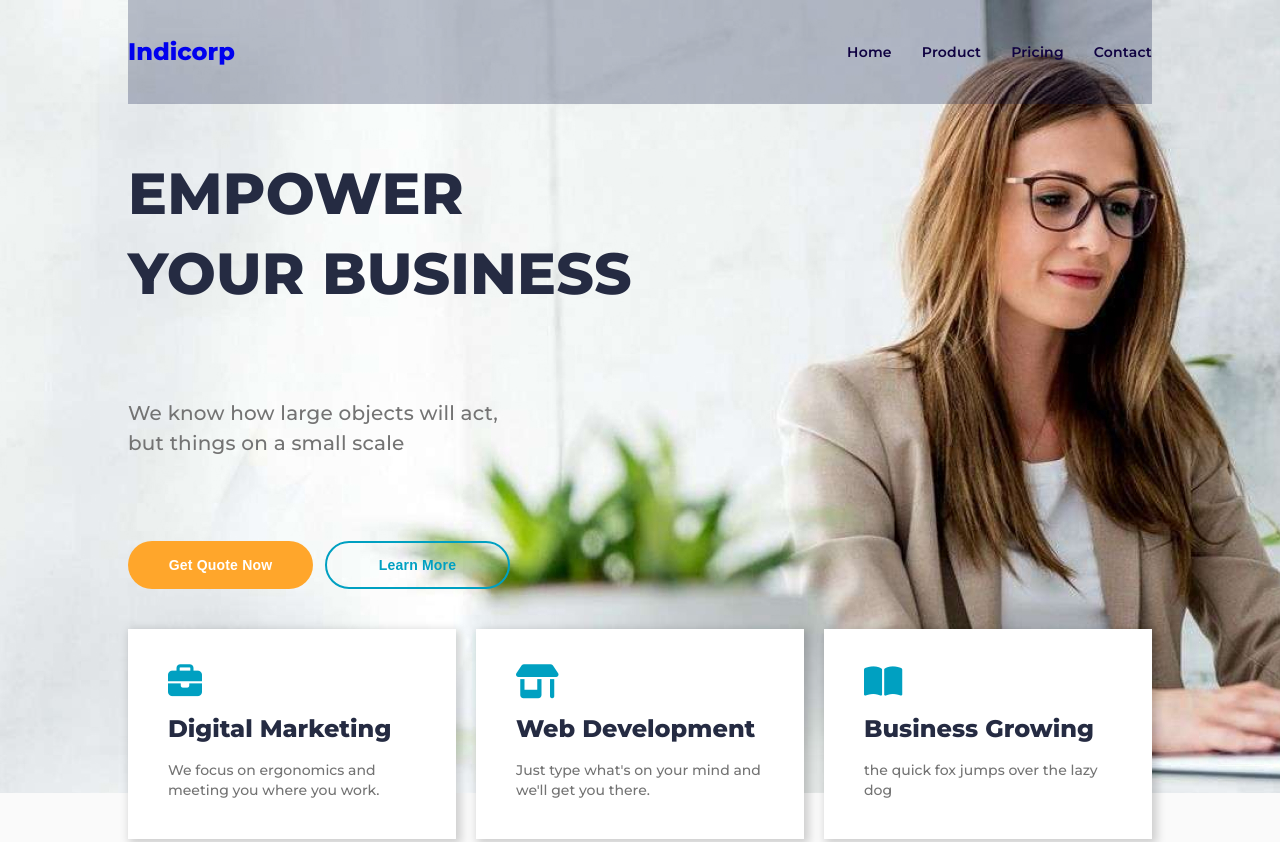
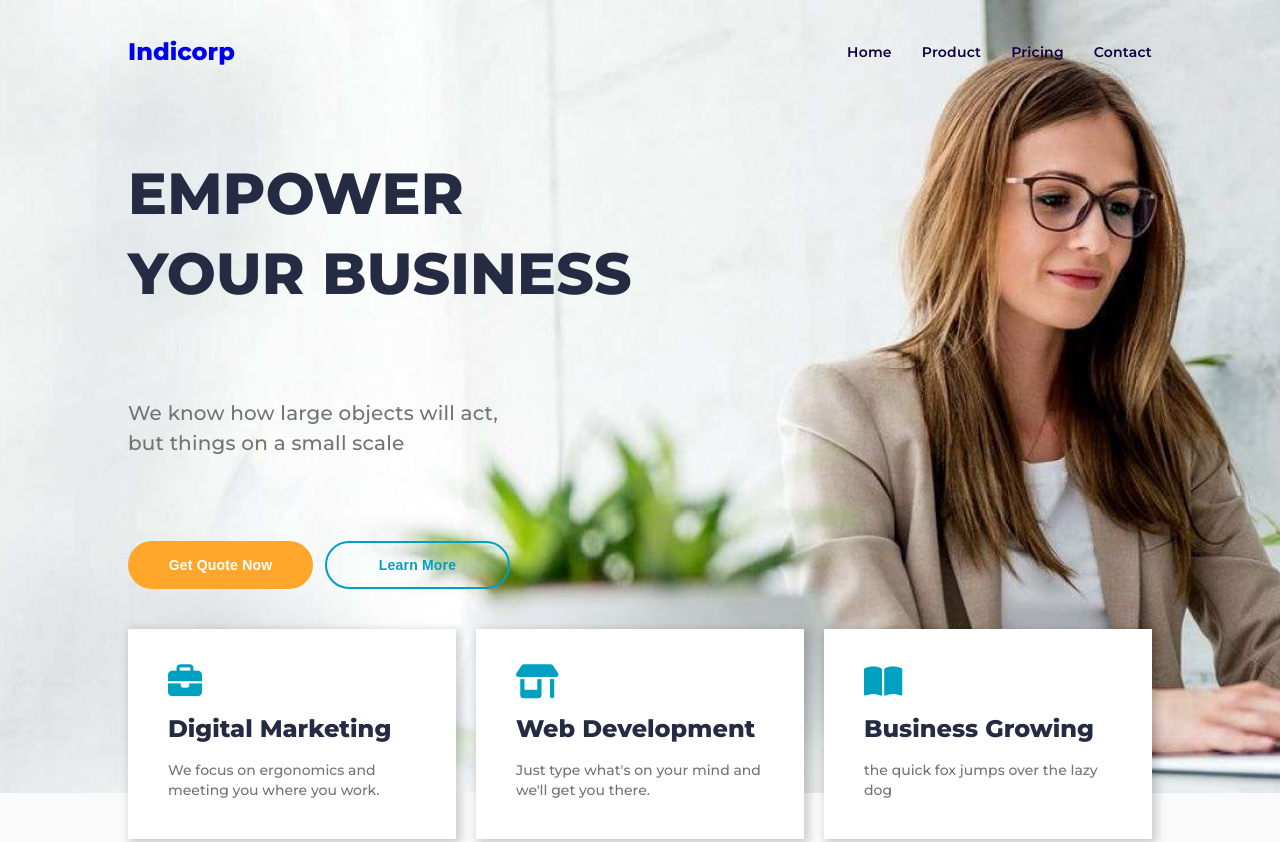
Before and after one commit to Bekoltiboyev/Indicorp-ste, a plain HTML site: page index.html in a window 1280 px wide. Shown: the top 842 px of the page. Drawn offline with nearby package versions, Linux system fonts and the light colour scheme.

Commit message:
navbar background color o'chirildi

```diff
--- a/style.css
+++ b/style.css
@@ -60,7 +60,7 @@ body{
     width: 80%;
     height: 104px;
     background-color: transparent;
-    background-color: #010c3b42;
+    /* background-color: #010c3b42; */
     margin: 0 auto;
     display: flex;
     justify-content: space-between;
```
